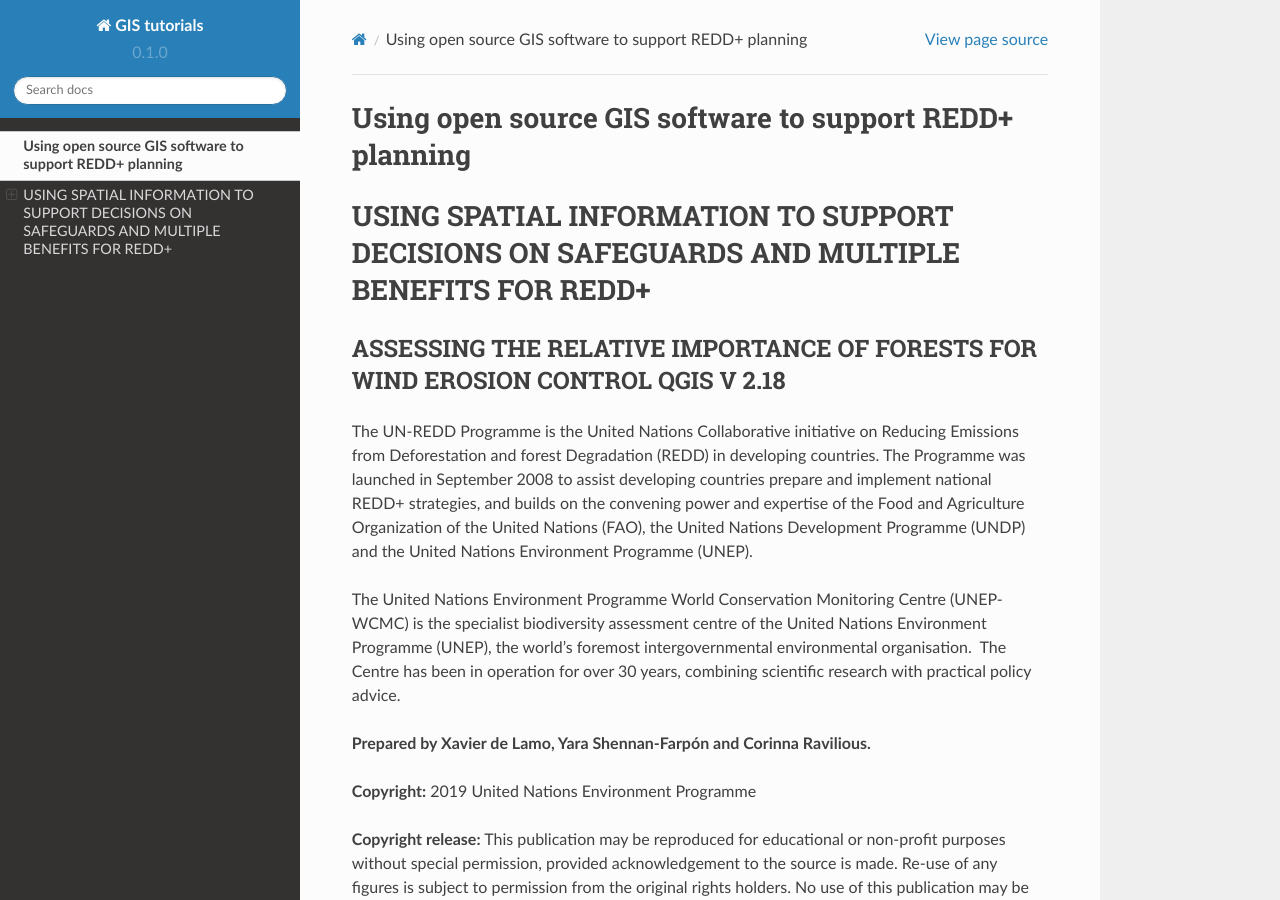
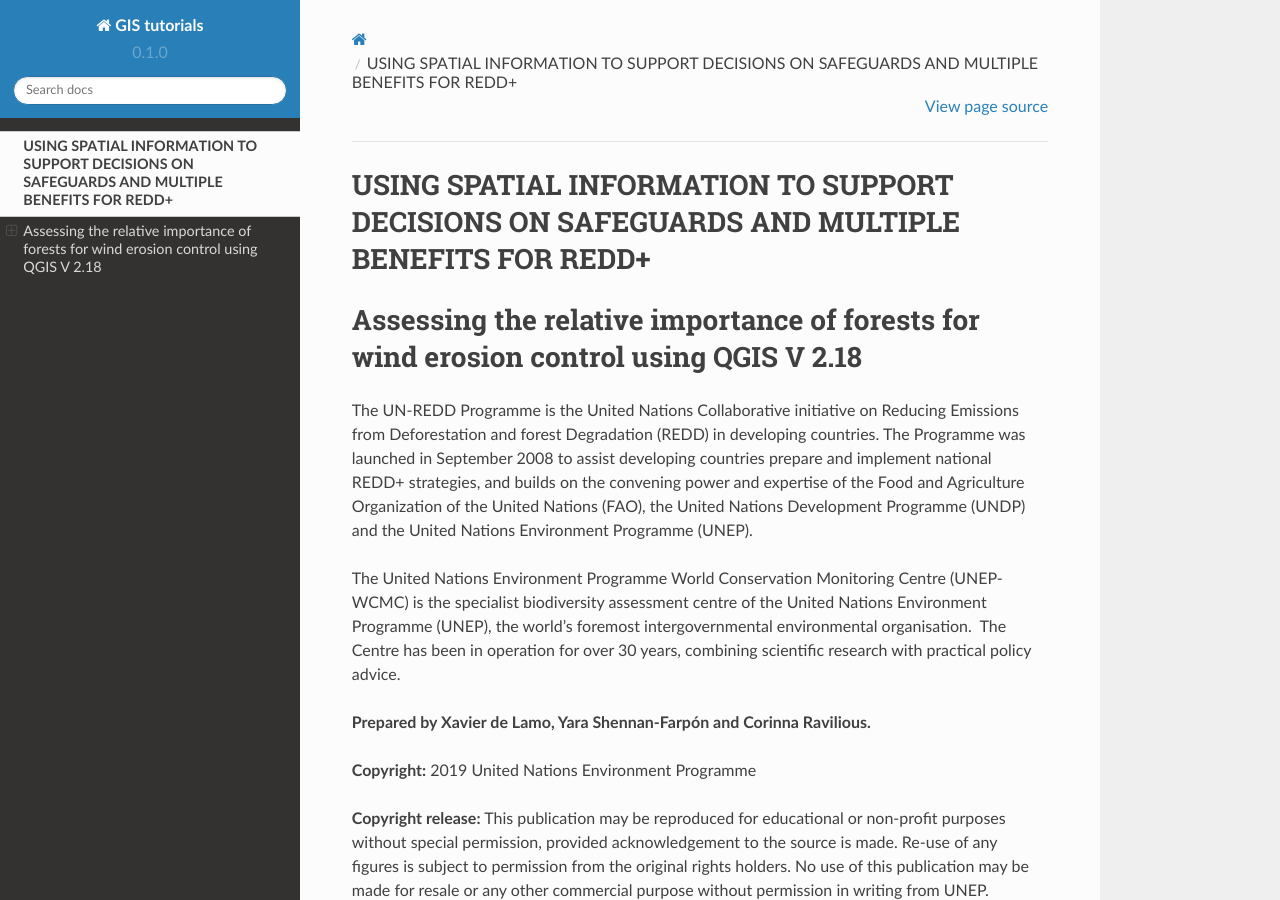
Before and after one commit to corinnar/GIS_tutorials, a Sphinx documentation site: the page built from docs/source/Wind_Erosion_Tutorial_EN.rst, in a window 1280 px wide and 900 px high. Built offline with Sphinx 7.4.7 and the Read the Docs theme 2.0.0, drawn with Linux system fonts in a browser that asks for light colours.

Commit message:
Update Wind_Erosion_Tutorial_EN.rst

```diff
--- a/docs/source/Wind_Erosion_Tutorial_EN.rst
+++ b/docs/source/Wind_Erosion_Tutorial_EN.rst
@@ -1,12 +1,10 @@
-========================================================
-Using open source GIS software to support REDD+ planning
-========================================================
 ============================================================================================
 USING SPATIAL INFORMATION TO SUPPORT DECISIONS ON SAFEGUARDS AND MULTIPLE BENEFITS FOR REDD+
 ============================================================================================
----------------------------------------------------------------------------------
-ASSESSING THE RELATIVE IMPORTANCE OF FORESTS FOR WIND EROSION CONTROL QGIS V 2.18
----------------------------------------------------------------------------------
+============================================================================================
+Assessing the relative importance of forests for wind erosion control using QGIS V 2.18
+============================================================================================
+
 
 The UN-REDD Programme is the United Nations Collaborative initiative on
 Reducing Emissions from Deforestation and forest Degradation (REDD) in
```
